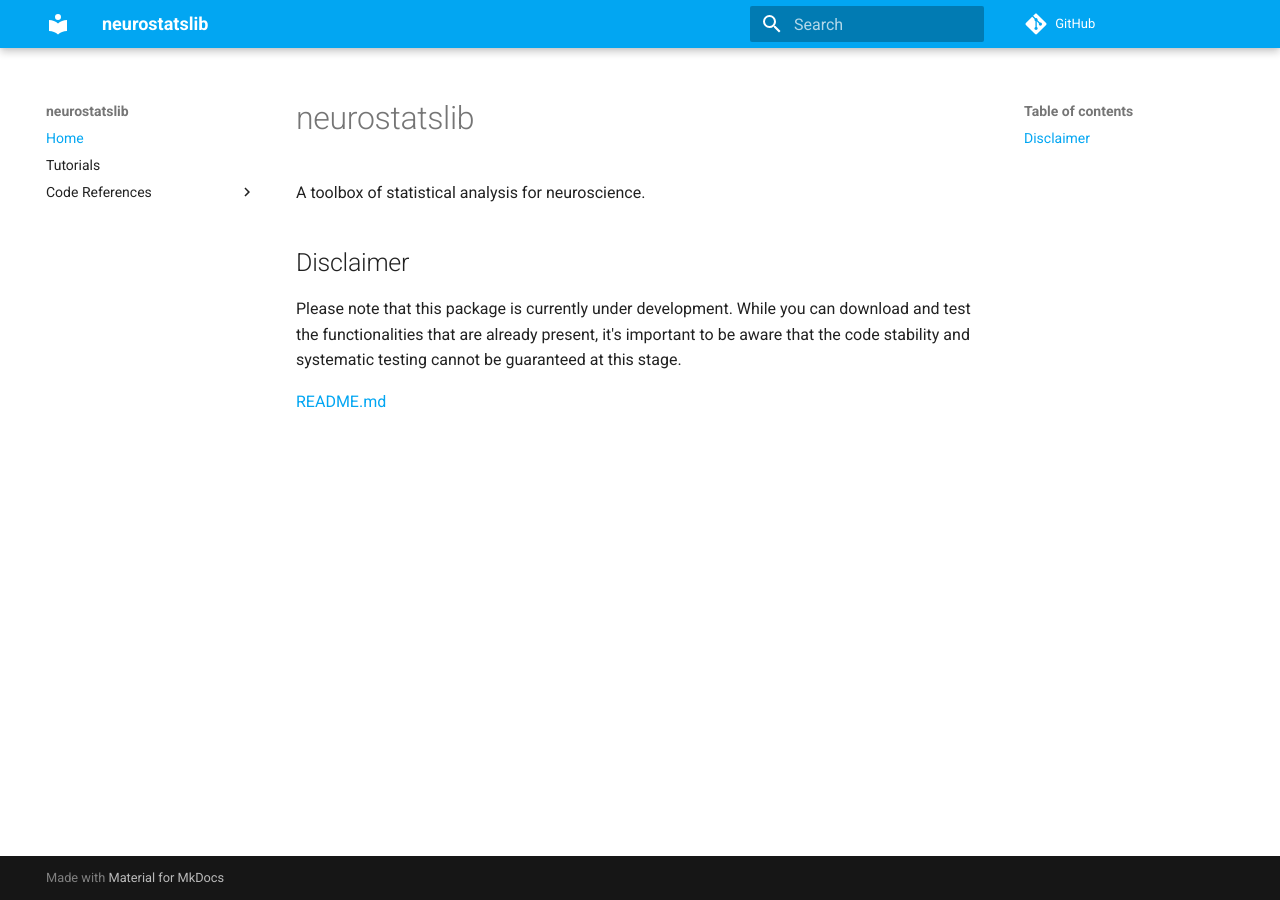
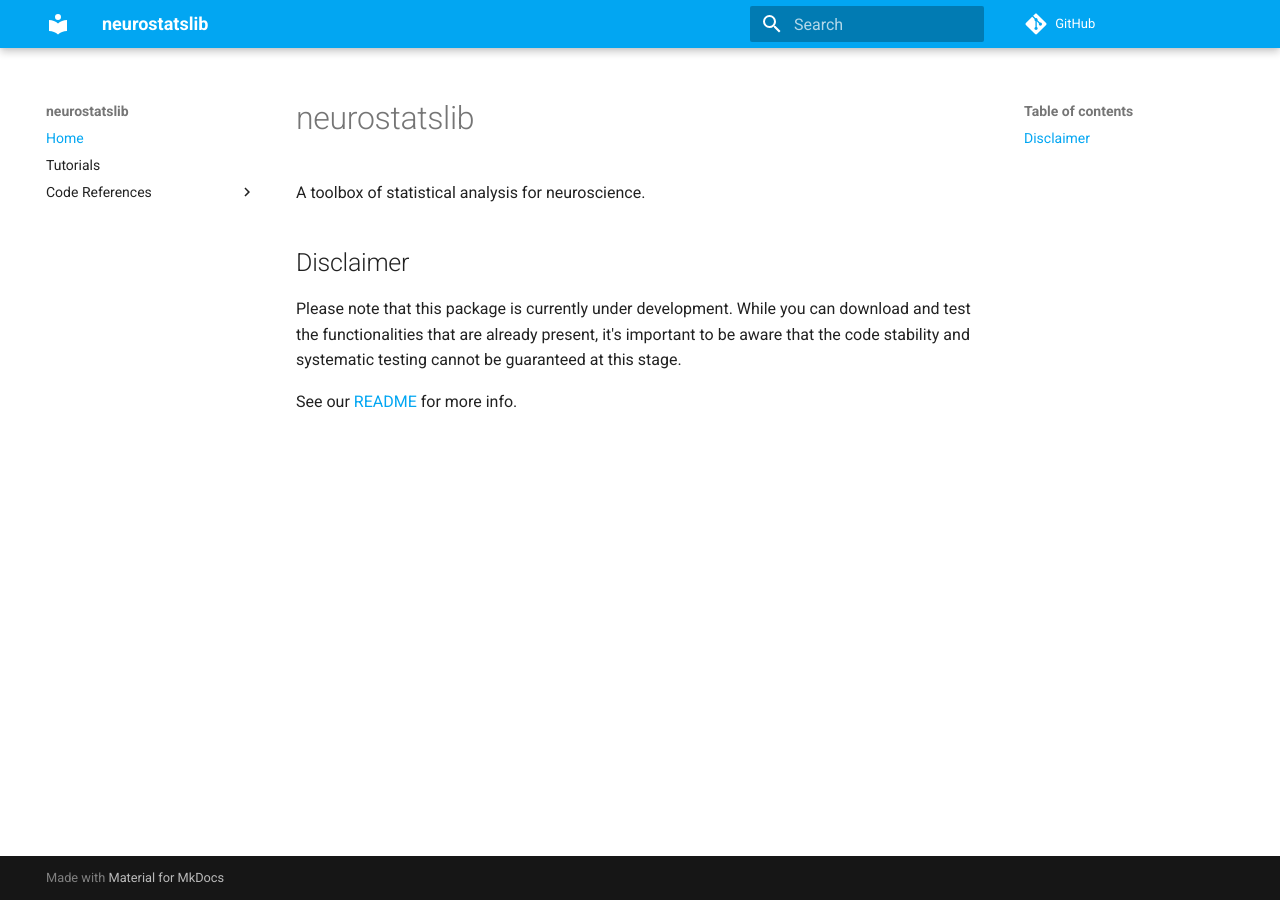
Before and after one commit to flatironinstitute/nemos, an MkDocs documentation site: the page built from docs/index.md, in a window 1280 px wide. Built offline with MkDocs 1.6.1 and Material for MkDocs 9.7.7, drawn with Linux system fonts in a browser that asks for light colours; comment, search, counter and statistics services are not loaded.

Commit message:
point to github url in docs

```diff
--- a/docs/index.md
+++ b/docs/index.md
@@ -4,4 +4,4 @@
 ## Disclaimer
 Please note that this package is currently under development. While you can download and test the functionalities that are already present, it's important to be aware that the code stability and systematic testing cannot be guaranteed at this stage.
 
-[README.md](..%2FREADME.md)
+See our [README](https://github.com/flatironinstitute/generalized-linear-models/blob/main/README.md) for more info.
```
